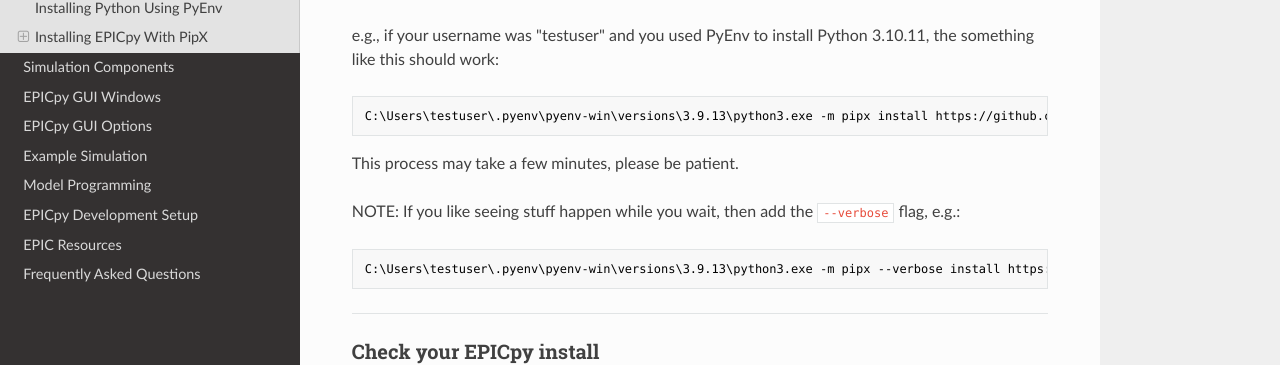
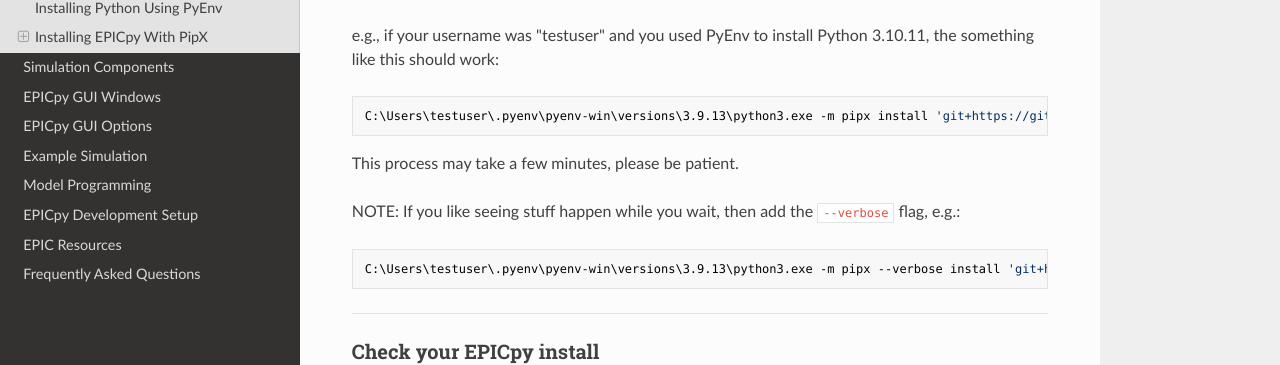
Before and after one commit to travisseymour/EPICpyDocs, an MkDocs documentation site: the page built from docs/installing.md, in a window 1280 px wide and 900 px high, scrolled down 5243 px. Shown: the part 262-627 px from the top of the window. Built offline with MkDocs 1.6.1, drawn with Linux system fonts in a browser that asks for light colours; nearby versions of some CDN libraries; some of the changed text lies outside the part shown.

Commit message:
fix repo url for pipx isntall commands.

````diff
--- a/docs/installing.md
+++ b/docs/installing.md
@@ -113,7 +113,7 @@
 e.g., if your username was "testuser" and you used PyEnv to install Python 3.10.11, the something like this should work:
 
 ```bash
-pipx install https://github.com/travisseymour/EPICpy --python /home/testuser/.pyenv/versions/3.10.11/bin/python3
+pipx install 'git+https://github.com/travisseymour/EPICpy.git' --python /home/testuser/.pyenv/versions/3.10.11/bin/python3
 ```
 
 This process may take a few minutes, please be patient.
@@ -121,7 +121,7 @@
 NOTE: If you like seeing stuff happen while you wait, then add the `--verbose` flag, e.g.:
 
 ```bash
-pipx install --verbose https://github.com/travisseymour/EPICpy --python /home/testuser/.pyenv/versions/3.10.11/bin/python3
+pipx install --verbose 'git+https://github.com/travisseymour/EPICpy.git' --python /home/testuser/.pyenv/versions/3.10.11/bin/python3
 ```
 
 <hr/>
@@ -167,7 +167,7 @@
 e.g., if your username was "testuser" and you used PyEnv to install Python 3.10.11, the something like this should work:
 
 ```bash
-pipx install https://github.com/travisseymour/EPICpy --python /Users/testuser/.pyenv/versions/3.10.11/bin/python3
+pipx install 'git+https://github.com/travisseymour/EPICpy.git' --python /Users/testuser/.pyenv/versions/3.10.11/bin/python3
 ```
 
 This process may take a few minutes, please be patient.
@@ -175,7 +175,7 @@
 NOTE: If you like seeing stuff happen while you wait, then add the `--verbose` flag, e.g.:
 
 ```bash
-pipx install --verbose https://github.com/travisseymour/EPICpy --python /Users/testuser/.pyenv/versions/3.10.11/bin/python3
+pipx install --verbose 'git+https://github.com/travisseymour/EPICpy.git' --python /Users/testuser/.pyenv/versions/3.10.11/bin/python3
 ```
 
 <hr/>
@@ -226,7 +226,7 @@
 e.g., if your username was "testuser" and you used PyEnv to install Python 3.10.11, the something like this should work:
 
 ```bash
-C:\Users\testuser\.pyenv\pyenv-win\versions\3.9.13\python3.exe -m pipx install https://github.com/travisseymour/EPICpy --python C:\Users\testuser\.pyenv\pyenv-win\versions\3.9.13\python3.exe
+C:\Users\testuser\.pyenv\pyenv-win\versions\3.9.13\python3.exe -m pipx install 'git+https://github.com/travisseymour/EPICpy.git' --python C:\Users\testuser\.pyenv\pyenv-win\versions\3.9.13\python3.exe
 ```
 
 This process may take a few minutes, please be patient.
@@ -234,7 +234,7 @@
 NOTE: If you like seeing stuff happen while you wait, then add the `--verbose` flag, e.g.:
 
 ```bash
-C:\Users\testuser\.pyenv\pyenv-win\versions\3.9.13\python3.exe -m pipx --verbose install https://github.com/travisseymour/EPICpy --python C:\Users\testuser\.pyenv\pyenv-win\versions\3.9.13\python3.exe
+C:\Users\testuser\.pyenv\pyenv-win\versions\3.9.13\python3.exe -m pipx --verbose install 'git+https://github.com/travisseymour/EPICpy.git' --python C:\Users\testuser\.pyenv\pyenv-win\versions\3.9.13\python3.exe
 ```
 
 <hr/>
````
Also changed, not shown: docs/epicpy_development_setup.md (+6 -6 lines), docs/index.md (+1 -1 lines).
